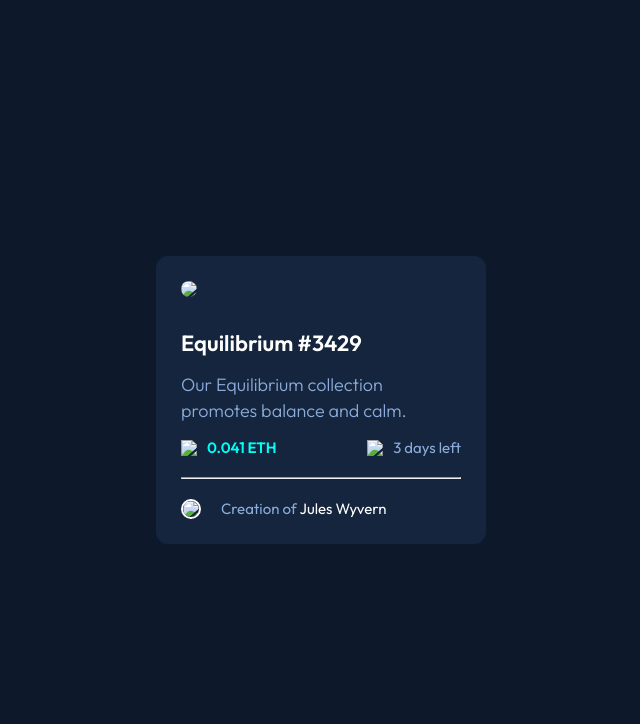
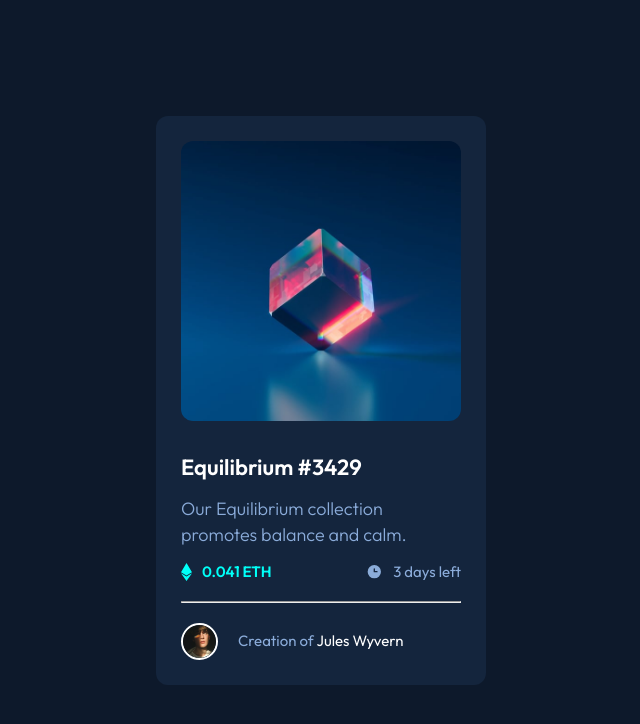
Before and after one commit to braxttsl-dev/NFT-Card-Component, a plain HTML site: page index.html in a window 1280 px wide. Shown: the whole page, without its empty margins (319-959 px from the left). Drawn offline with Linux system fonts and the light colour scheme.

Commit message:
Image src change

```diff
--- a/index.html
+++ b/index.html
@@ -20,7 +20,7 @@
   <main>
     <div class="card-component">
       <div class="image-container">
-        <img class="card-component-image" src="/nft-preview-card-component-main/images/image-equilibrium.jpg">
+        <img class="card-component-image" src="/images/image-equilibrium.jpg">
         <div class="overlay">
         </div>
       </div>
@@ -30,17 +30,17 @@
       </div>
       <div class="card-component-data">
         <div class="card-component-price">
-          <img src="/nft-preview-card-component-main/images/icon-ethereum.svg">
+          <img src="/images/icon-ethereum.svg">
           <p>0.041 ETH</p>
         </div>
         <div class="card-component-time">
-          <img src="/nft-preview-card-component-main/images/icon-clock.svg">
+          <img src="/images/icon-clock.svg">
           <p>3 days left</p>
         </div>
       </div>
       <hr class="divider">
       <div class="card-component-author">
-        <img class="author-image" src="/nft-preview-card-component-main/images/image-avatar.png">
+        <img class="author-image" src="/images/image-avatar.png">
         <p>Creation of <span class="author-name">Jules Wyvern</span></p>
       </div>
 
--- a/styles.css
+++ b/styles.css
@@ -172,7 +172,7 @@ main {
         bottom: 0;
         left: 0;
         right: 0;
-        background: url(/nft-preview-card-component-main/images/icon-view.svg)
+        background: url(/images/icon-view.svg)
         ,hsla(178, 100%, 50%,0.55);
         background-repeat: no-repeat;
         background-position:center;
```
